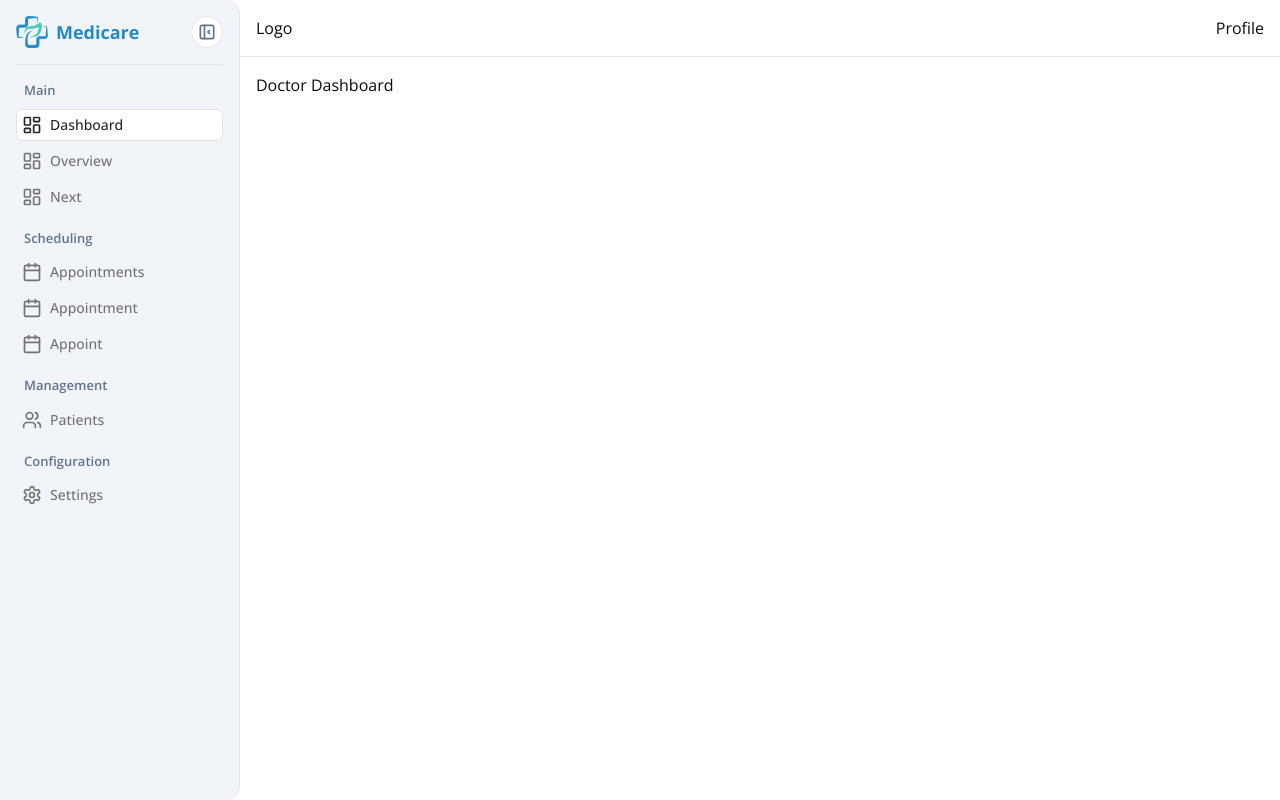
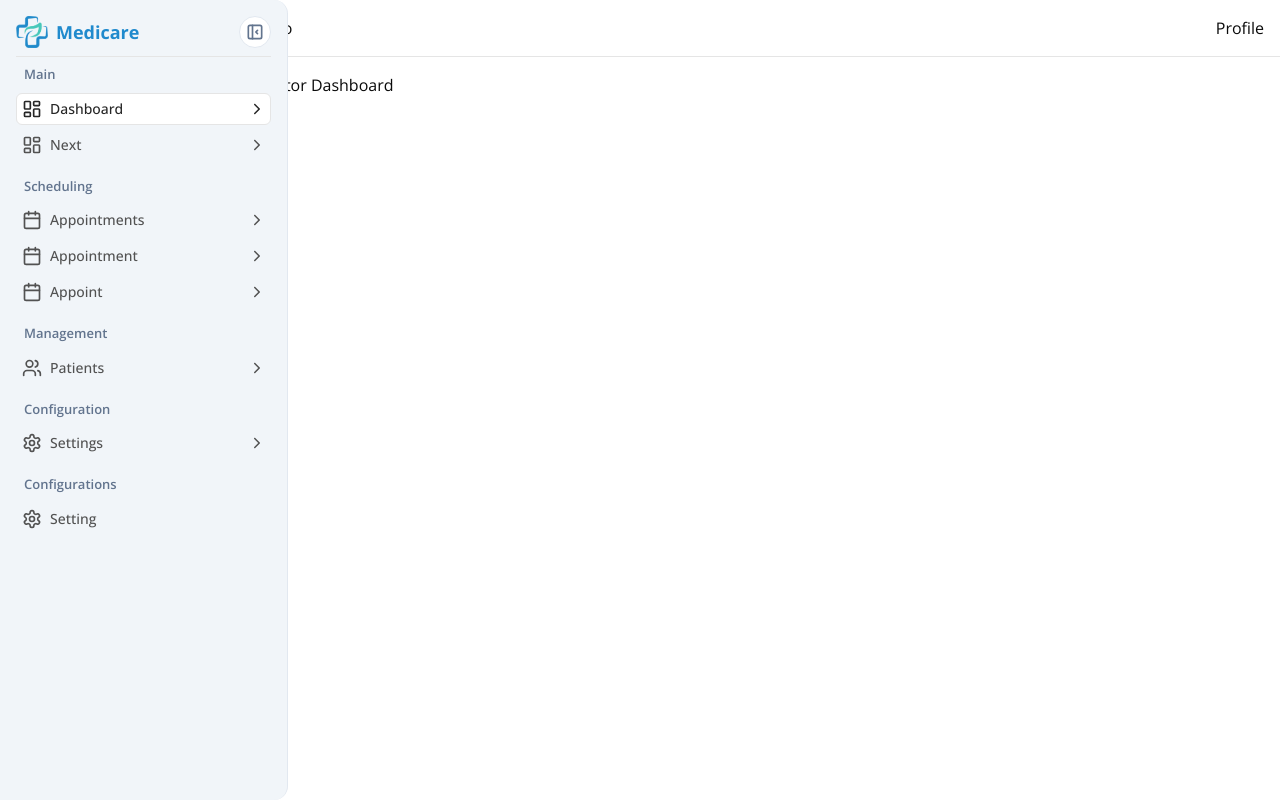
Before and after one commit to mdnuruzzamannirob/Doctor-Appointment-Management-System-Frontend, a Next.js app: page /doctor/dashboard in a window 1280 px wide. Built offline with nearby package versions, Linux system fonts and the light colour scheme.

Commit message:
feat: Add framer-motion for animations, enhance Sidebar component with collapsible groups and improved link rendering

```diff
--- a/package.json
+++ b/package.json
@@ -15,6 +15,7 @@
     "axios": "^1.11.0",
     "class-variance-authority": "^0.7.1",
     "clsx": "^2.1.1",
+    "framer-motion": "^12.23.12",
     "js-cookie": "^3.0.5",
     "lucide-react": "^0.542.0",
     "next": "15.5.2",
--- a/src/app/doctor/layout.tsx
+++ b/src/app/doctor/layout.tsx
@@ -53,35 +53,7 @@ const layout = ({ children }: { children: ReactNode }) => {
             },
           ],
         },
-        {
-          name: "Overview",
-          href: "/doctor/overview",
-          icon: <LuLayoutDashboard className="size-full" />,
-          children: [
-            {
-              name: "Overview",
-              href: "/doctor/dashboard/overview",
-              icon: <LuLayoutDashboard className="size-full" />,
-              children: [
-                {
-                  name: "Stats",
-                  href: "/doctor/dashboard/overview/stats",
-                  icon: <LuLayoutDashboard className="size-full" />,
-                },
-                {
-                  name: "Reports",
-                  href: "/doctor/dashboard/overview/reports",
-                  icon: <LuLayoutDashboard className="size-full" />,
-                },
-              ],
-            },
-            {
-              name: "Analytics",
-              href: "/doctor/dashboard/analytics",
-              icon: <LuLayoutDashboard className="size-full" />,
-            },
-          ],
-        },
+
         {
           name: "Next",
           href: "/doctor/overview",
@@ -253,6 +225,16 @@ const layout = ({ children }: { children: ReactNode }) => {
         },
       ],
     },
+    {
+      group: "Configurations",
+      items: [
+        {
+          name: "Setting",
+          href: "/doctor/settings",
+          icon: <LuSettings className="size-full" />,
+        },
+      ],
+    },
   ];
 
   return <DashboardLayout sideLinks={sideLinks}>{children}</DashboardLayout>;
--- a/src/components/Sidebar.tsx
+++ b/src/components/Sidebar.tsx
@@ -1,13 +1,13 @@
 "use client";
 
-import { IoIosArrowForward } from "react-icons/io";
+import { IoIosArrowDown, IoIosArrowForward } from "react-icons/io";
 import { cn } from "@/lib/utils";
 import Link from "next/link";
 import Image from "next/image";
-
 import { usePathname } from "next/navigation";
 import { useState } from "react";
 import { TbLayoutSidebarLeftCollapse } from "react-icons/tb";
+import { motion, AnimatePresence } from "framer-motion";
 import { SideLinkGroup, SideLinkItem } from "@/app/doctor/layout";
 
 interface SidebarProps {
@@ -19,52 +19,119 @@ interface SidebarProps {
 const Sidebar = ({ sideLinks, isExpanded, setIsExpanded }: SidebarProps) => {
   const pathname = usePathname();
   const [isSidebarHovered, setSidebarHover] = useState(false);
+  const [openGroups, setOpenGroups] = useState<Record<string, boolean>>({});
+  const [hoveredParent, setHoveredParent] = useState<string | null>(null);
 
-  // recursive renderer
+  const toggleGroup = (name: string) => {
+    setOpenGroups((prev) => ({ ...prev, [name]: !prev[name] }));
+  };
+
   const renderLinks = (items: SideLinkItem[], level = 0) => {
-    return items.map((link) => (
-      <div key={link.name} className="flex flex-col">
-        <Link
-          onClick={(e) => e.preventDefault()}
-          href={link.href}
+    return items.map((link) => {
+      const isActive = pathname.includes(link.href);
+
+      // Has children
+      const hasChildren = link.children && link.children.length > 0;
+
+      return (
+        <div key={link.name} className="relative flex flex-col gap-2">
+          {/* Parent button */}
+          <button
+            onClick={() => hasChildren && toggleGroup(link.name)}
+            onMouseEnter={() => !isExpanded && setHoveredParent(link.name)}
+            onMouseLeave={() => !isExpanded && setHoveredParent(null)}
             className={cn(
-            "border flex items-center text-muted-foreground border-transparent gap-2 rounded-sm h-8",
-            isExpanded ? "justify-normal px-[5px]" : "size-8 justify-center",
-            level > 0 && "ml-4", // indent children
-            pathname.includes(link?.href)
+              "flex items-center gap-2 border border-transparent rounded-sm h-8  transition-colors duration-200",
+              isExpanded ? "px-[5px]" : "w-8 justify-center",
+              level > 0 && `pl-${level * 4}`, // Tailwind spacing per level
+              isActive || openGroups[link.name]
                 ? "bg-white border-neutral-200 text-neutral-800"
-              : "hover:text-neutral-800 hover:bg-black/[3%]"
+                : "hover:text-neutral-800 text-neutral-600 hover:bg-black/[3%]"
             )}
           >
-          <span className="size-5 min-w-5">{link.icon}</span>
+            <span className="size-5">{link.icon}</span>
             {isExpanded && (
-            <span className="text-sm font-medium">{link.name}</span>
+              <span className="flex-1 text-sm font-medium text-left">
+                {link.name}
+              </span>
             )}
+            {hasChildren && isExpanded && (
+              <span className="ml-auto">
+                {openGroups[link.name] ? (
+                  <IoIosArrowDown className="size-4" />
+                ) : (
+                  <IoIosArrowForward className="size-4" />
+                )}
+              </span>
+            )}
+          </button>
+
+          {/* Vertical connector line */}
+          {hasChildren && isExpanded && openGroups[link.name] && (
+            <div className="relative flex flex-col">
+              <div className="flex flex-col pl-3">
+                {renderLinks(link.children!, level + 1)}
+              </div>
+            </div>
+          )}
+
+          {/* Popover for collapsed sidebar */}
+          {!isExpanded && hoveredParent === link.name && hasChildren && (
+            <AnimatePresence>
+              <motion.div
+                initial={{ opacity: 0, scale: 0.95, y: -5 }}
+                animate={{ opacity: 1, scale: 1, y: 0 }}
+                exit={{ opacity: 0, scale: 0.95, y: -5 }}
+                transition={{ duration: 0.15 }}
+                className="absolute left-full top-0 w-48  rounded-xl border bg-white shadow-lg p-3 z-20"
+              >
+                <p className="text-xs font-semibold text-slate-500 mb-2">
+                  {link.name}
+                </p>
+                <div className="flex flex-col gap-1">
+                  {link.children!.map((child) => (
+                    <Link
+                      key={child.name}
+                      href={child.href}
+                      className={cn(
+                        "rounded-md px-3 py-1.5 text-sm text-slate-600 hover:bg-slate-100 transition-colors",
+                        pathname.includes(child.href) &&
+                          "bg-slate-100 text-slate-800 font-medium"
+                      )}
+                    >
+                      {child.name}
                     </Link>
-
-        {/* {link.children && link.children.length > 0 && (
-          <div className="flex flex-col">
-            {renderLinks(link.children, level + 1)}
+                  ))}
                 </div>
-        )} */}
+              </motion.div>
+            </AnimatePresence>
+          )}
         </div>
-    ));
+      );
+    });
   };
 
   return (
     <aside
       className={cn(
-        "h-dvh fixed p-4 rounded-r-xl  border-r border-slate-200 bg-slate-100 z-10 transition-all duration-300 space-y-4 ease-in-out",
-        isExpanded ? "w-60" : "w-16 cursor-w-resize"
+        "h-dvh fixed p-4 rounded-r-xl border-r border-slate-200 bg-slate-100 z-10 transition-all duration-300 space-y-4 ease-in-out",
+        isExpanded ? "w-72" : "w-16"
       )}
       onMouseEnter={() => setSidebarHover(true)}
       onMouseLeave={() => setSidebarHover(false)}
-      onClick={() => !isExpanded && setIsExpanded(true)}
     >
-      <div
-        onClick={(e) => e.preventDefault()}
-        className="flex relative items-center justify-between gap-3"
-      >
+      {/* Resize zone (only when collapsed) */}
+      {!isExpanded && (
+        <div className="absolute inset-0" onClick={() => setIsExpanded(true)}>
+          {/* Transparent layer behind everything */}
+          <div className="absolute inset-0 cursor-w-resize" />
+        </div>
+      )}
+
+      {/* Content sits above resize layer */}
+      <div className="relative z-10">
+        {/* Logo + Collapse */}
+        <div className="flex relative items-center justify-between gap-3">
           <Link href="/" className="flex size-fit items-center space-x-2">
             <Image
               src="/logo.png"
@@ -74,7 +141,7 @@ const Sidebar = ({ sideLinks, isExpanded, setIsExpanded }: SidebarProps) => {
               className="size-8 min-w-8"
             />
             {isExpanded && (
-            <span className="text-lg font-bold text-[#208acd] ">Medicare</span>
+              <span className="text-lg font-bold text-[#208acd]">Medicare</span>
             )}
           </Link>
 
@@ -91,30 +158,26 @@ const Sidebar = ({ sideLinks, isExpanded, setIsExpanded }: SidebarProps) => {
           {isSidebarHovered && !isExpanded && (
             <button
               onClick={() => setIsExpanded(true)}
-            className={cn(
-              "size-8 rounded-full border border-slate-200 flex items-center absolute top-1/2 -translate-y-1/2 -right-8 justify-center hover:text-slate-600 text-slate-500 bg-white",
-              isExpanded && "hidden"
-            )}
+              className="size-8 rounded-full border border-slate-200 flex items-center absolute top-1/2 -translate-y-1/2 -right-8 justify-center hover:text-slate-600 text-slate-500 bg-white"
             >
               <IoIosArrowForward className="size-5" />
             </button>
           )}
         </div>
 
-      {/* divider */}
-      <div className="border-b"></div>
+        <div className="border-b my-2"></div>
 
         {/* Sidebar Links */}
-      <div onClick={(e) => e.preventDefault()} className="flex flex-col gap-4">
+        <div className="flex flex-col gap-4">
           {sideLinks.map((group: SideLinkGroup) => (
             <div key={group.group} className="flex flex-col gap-1">
               <p className="text-[13px] font-semibold truncate text-slate-500 mb-1 ml-2">
                 {group.group}
               </p>
-
               {renderLinks(group.items)}
             </div>
           ))}
+        </div>
       </div>
     </aside>
   );
```
Also changed, not shown: 1 other file (tests, documents, lock files or other folders). Lines whose indentation alone changed are shown as unchanged.
